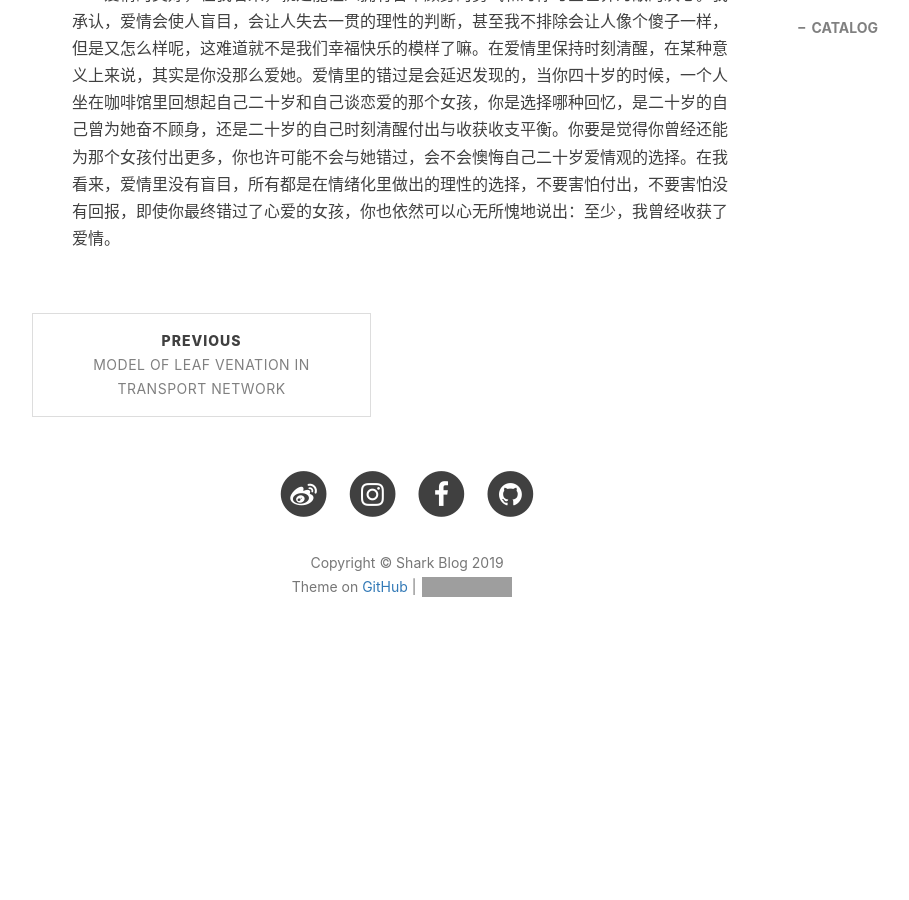
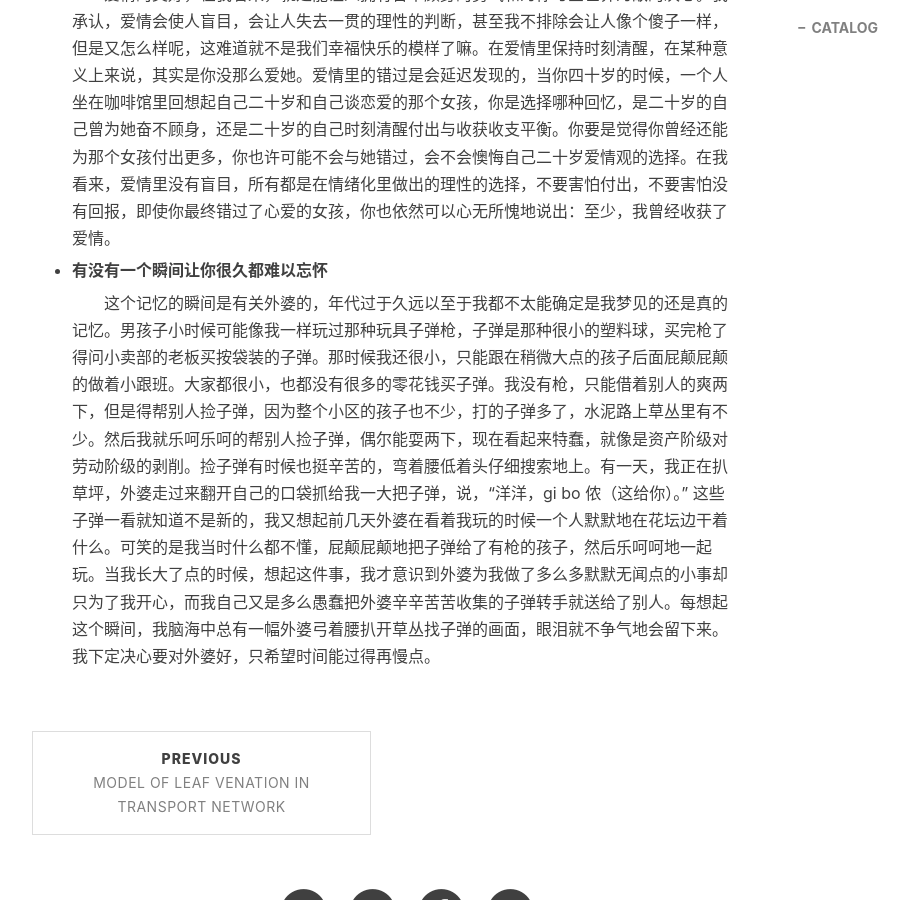
Before and after one commit to sharkjingyang/sharkjingyang.github.io, a Jekyll site: the page built from _posts/2019-11-22-话题和思考.md, in a window 1280 px wide and 900 px high, scrolled down 2864 px. Shown: the whole window, without its empty margins (233-1142 px from the left). Built offline with Jekyll 4.4.1, drawn with Linux system fonts in a browser that asks for light colours; nearby versions of some CDN libraries; comment, search, counter and statistics services are not loaded; before the commit the page ends 3555 px from its top, so only the background shows below that; grey boxes are pictures that could not be loaded.

```diff
--- a/_posts/2019-11-22-话题和思考.md
+++ b/_posts/2019-11-22-话题和思考.md
@@ -47,3 +47,8 @@ tags:
 * **在爱情里是否要保持清醒**
 
   &emsp;&emsp;爱情的美好，在我看来，就是能让人拥有奋不顾身的勇气和为你与全世界为敌的决心。我承认，爱情会使人盲目，会让人失去一贯的理性的判断，甚至我不排除会让人像个傻子一样，但是又怎么样呢，这难道就不是我们幸福快乐的模样了嘛。在爱情里保持时刻清醒，在某种意义上来说，其实是你没那么爱她。爱情里的错过是会延迟发现的，当你四十岁的时候，一个人坐在咖啡馆里回想起自己二十岁和自己谈恋爱的那个女孩，你是选择哪种回忆，是二十岁的自己曾为她奋不顾身，还是二十岁的自己时刻清醒付出与收获收支平衡。你要是觉得你曾经还能为那个女孩付出更多，你也许可能不会与她错过，会不会懊悔自己二十岁爱情观的选择。在我看来，爱情里没有盲目，所有都是在情绪化里做出的理性的选择，不要害怕付出，不要害怕没有回报，即使你最终错过了心爱的女孩，你也依然可以心无所愧地说出：至少，我曾经收获了爱情。
+
+
+* **有没有一个瞬间让你很久都难以忘怀**
+
+  &emsp;&emsp;这个记忆的瞬间是有关外婆的，年代过于久远以至于我都不太能确定是我梦见的还是真的记忆。男孩子小时候可能像我一样玩过那种玩具子弹枪，子弹是那种很小的塑料球，买完枪了得问小卖部的老板买按袋装的子弹。那时候我还很小，只能跟在稍微大点的孩子后面屁颠屁颠的做着小跟班。大家都很小，也都没有很多的零花钱买子弹。我没有枪，只能借着别人的爽两下，但是得帮别人捡子弹，因为整个小区的孩子也不少，打的子弹多了，水泥路上草丛里有不少。然后我就乐呵乐呵的帮别人捡子弹，偶尔能耍两下，现在看起来特蠢，就像是资产阶级对劳动阶级的剥削。捡子弹有时候也挺辛苦的，弯着腰低着头仔细搜索地上。有一天，我正在扒草坪，外婆走过来翻开自己的口袋抓给我一大把子弹，说，“洋洋，gi bo 侬（这给你）。” 这些子弹一看就知道不是新的，我又想起前几天外婆在看着我玩的时候一个人默默地在花坛边干着什么。可笑的是我当时什么都不懂，屁颠屁颠地把子弹给了有枪的孩子，然后乐呵呵地一起玩。当我长大了点的时候，想起这件事，我才意识到外婆为我做了多么多默默无闻点的小事却只为了我开心，而我自己又是多么愚蠢把外婆辛辛苦苦收集的子弹转手就送给了别人。每想起这个瞬间，我脑海中总有一幅外婆弓着腰扒开草丛找子弹的画面，眼泪就不争气地会留下来。我下定决心要对外婆好，只希望时间能过得再慢点。
```
